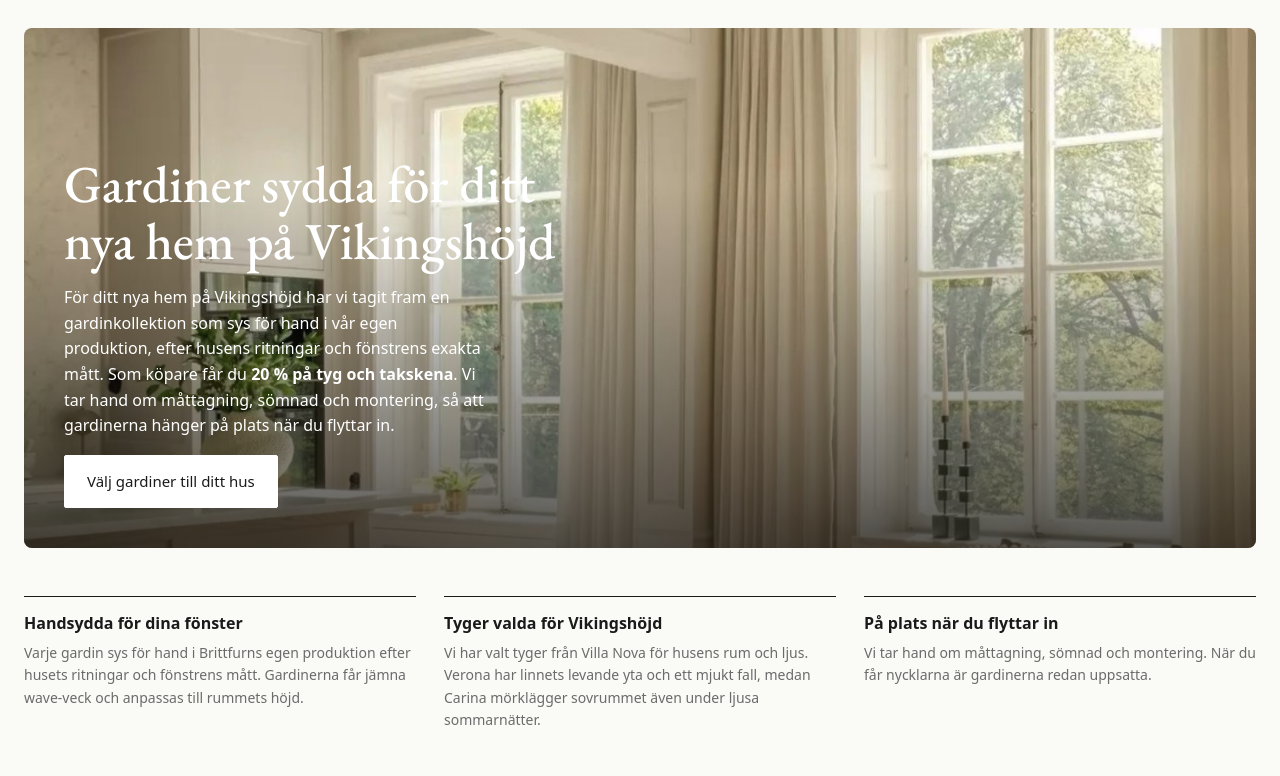
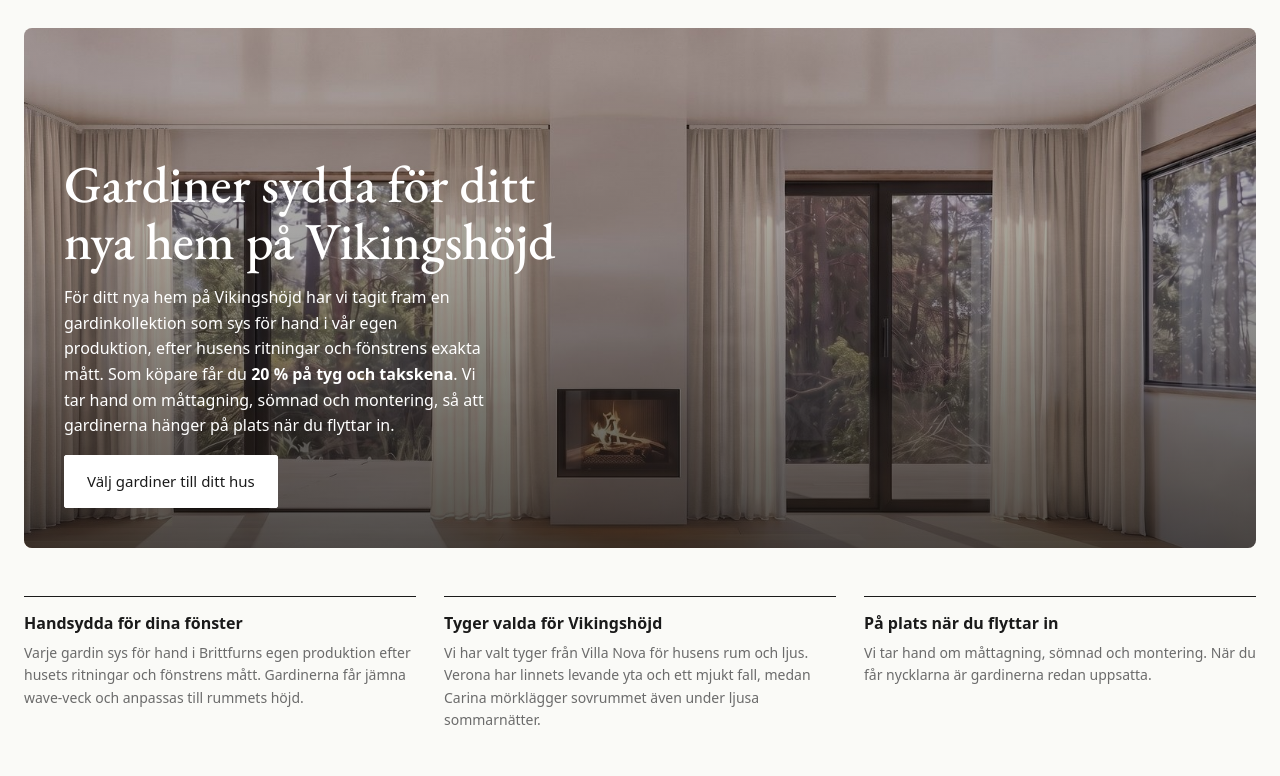
Before and after one commit to Brittfurn-1/vikingshojd-gardiner, a plain HTML site: page index.html in a window 1280 px wide. Shown: the top 776 px of the page. Drawn offline with nearby package versions, Linux system fonts and the light colour scheme.

Commit message:
Ny herobild: Vikingshöjds vardagsrum med Verona Tofu och vit Lindh-skena
Co-Authored-By: Claude Opus 5.5 <noreply@anthropic.com>

```diff
--- a/index.html
+++ b/index.html
@@ -195,7 +195,7 @@ p.allwin{margin:4px 0 0;font-size:14px}
 .intro{display:flex;flex-direction:column;gap:48px;padding-block:8px 24px}
 .ihero{position:relative;border-radius:8px;overflow:hidden;min-height:520px;display:flex;align-items:flex-end}
 .ihero > img{position:absolute;inset:0;width:100%;height:100%;object-fit:cover}
-.ihero::after{content:"";position:absolute;inset:0;background:linear-gradient(180deg,rgba(20,18,15,0) 30%,rgba(20,18,15,.72) 100%)}
+.ihero::after{content:"";position:absolute;inset:0;background:linear-gradient(180deg,rgba(20,18,15,.28) 0%,rgba(20,18,15,.38) 40%,rgba(20,18,15,.75) 100%)}
 .ihero-txt{position:relative;z-index:1;padding:40px;max-width:640px;color:#fff;display:flex;flex-direction:column;gap:14px}
 .ilogo{height:16px;width:auto;align-self:flex-start;filter:invert(1)}
 .ikicker{font-size:11px;letter-spacing:.14em;text-transform:uppercase;opacity:.85}
@@ -315,7 +315,7 @@ p.allwin{margin:4px 0 0;font-size:14px}
 <div class="wrap">
 <section id="intro" class="intro" aria-label="Vikingshöjd-kollektionen">
   <div class="ihero">
-    <img src="img/miljo/verona-sv2.jpg" alt="Verona i ett ljust hem med stora fönster mot grönska">
+    <img src="img/miljo/vikingshojd-hero.jpg" alt="Vardagsrummet på Vikingshöjd med Verona-gardiner på vit takskena">
     <div class="ihero-txt">
       <h1>Gardiner sydda för ditt nya hem på Vikingshöjd</h1>
       <p>För ditt nya hem på Vikingshöjd har vi tagit fram en gardinkollektion som sys för hand i vår egen produktion, efter husens ritningar och fönstrens exakta mått. Som köpare får du <b>20 % på tyg och takskena</b><span class="vh-slut"></span>. Vi tar hand om måttagning, sömnad och montering, så att gardinerna hänger på plats när du flyttar in.</p>
```
Also changed, not shown: img/miljo/vikingshojd-hero.jpg (added).
